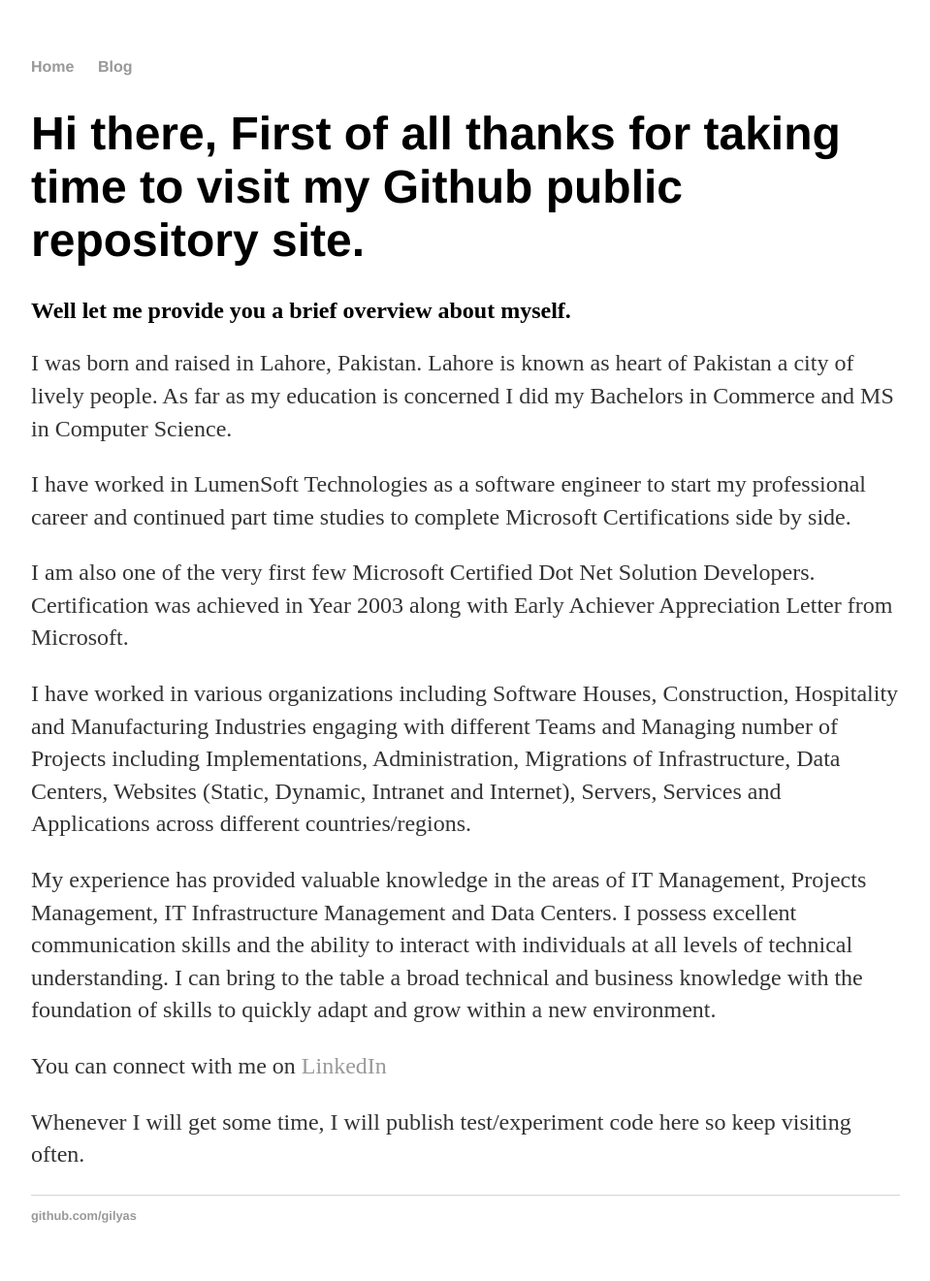
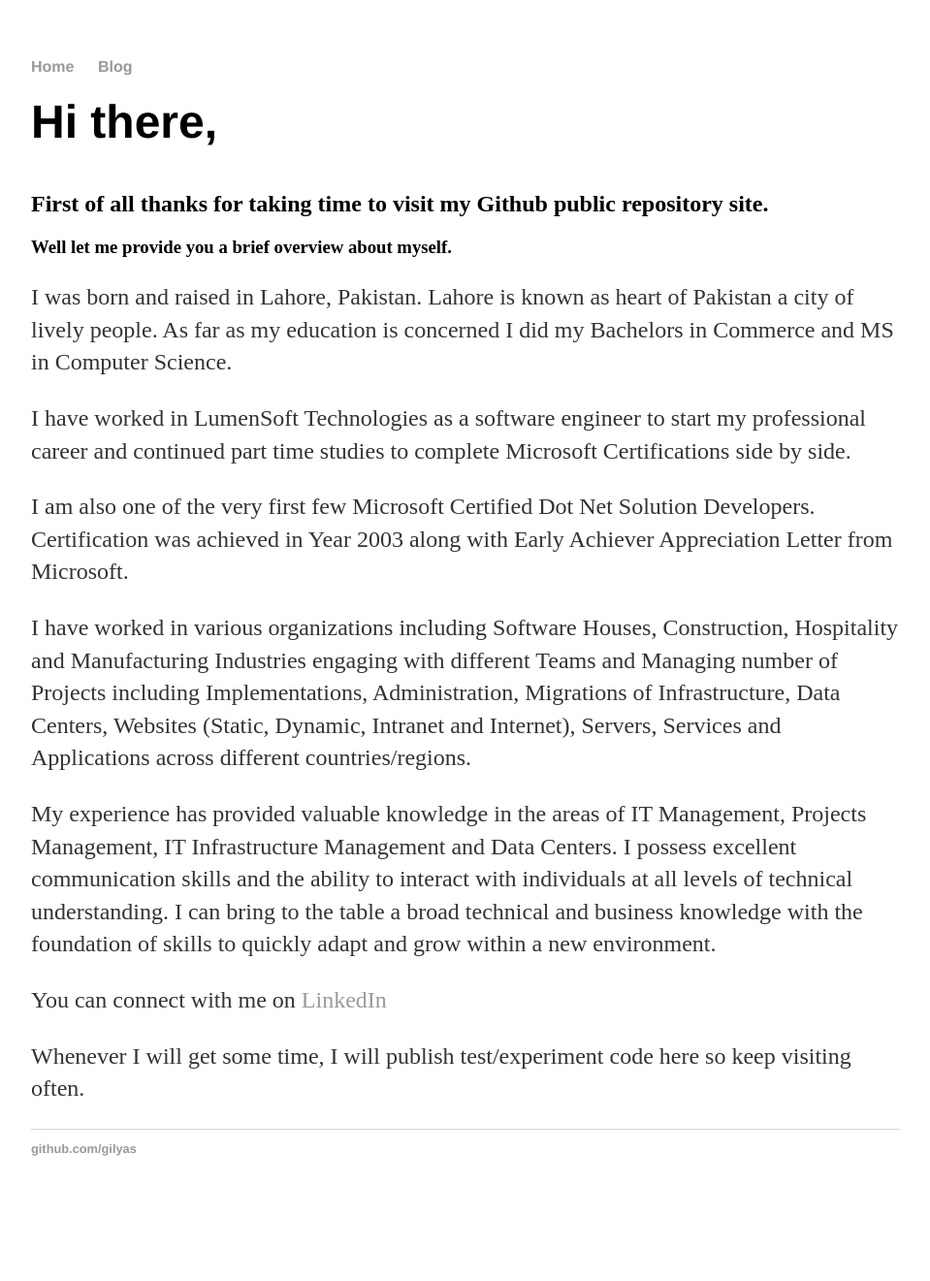
Before and after one commit to gilyas/Experiment, a Jekyll site: the page built from index.html, in a window 1280 px wide. Shown: the whole page at 97% size, without its empty margins (160-1119 px from the left). Built offline with Jekyll 4.4.1, drawn with Linux system fonts in a browser that asks for light colours; nearby versions of some CDN libraries; after the commit the page ends 1252 px from its top, so only the background shows below that.

Commit message:
Update index.html

```diff
--- a/index.html
+++ b/index.html
@@ -3,9 +3,9 @@ layout: default
 title: My Public Repository Site
 ---
 <div class="blurb">
-	<h1>Hi there, First of all thanks for taking time to visit my Github public repository site.</h1>
-
-	<h2>Well let me provide you a brief overview about myself.</h2>
+	<h1 class="animated infinite bounce">Hi there,</h1>
+	<h2>First of all thanks for taking time to visit my Github public repository site.</h2>
+	<h3>Well let me provide you a brief overview about myself.</h3>
 
 <p>I was born and raised in Lahore, Pakistan. Lahore is known as heart of Pakistan a city of lively people. As far as my education is concerned I did my Bachelors in Commerce and MS in Computer Science.</p>
 
```
